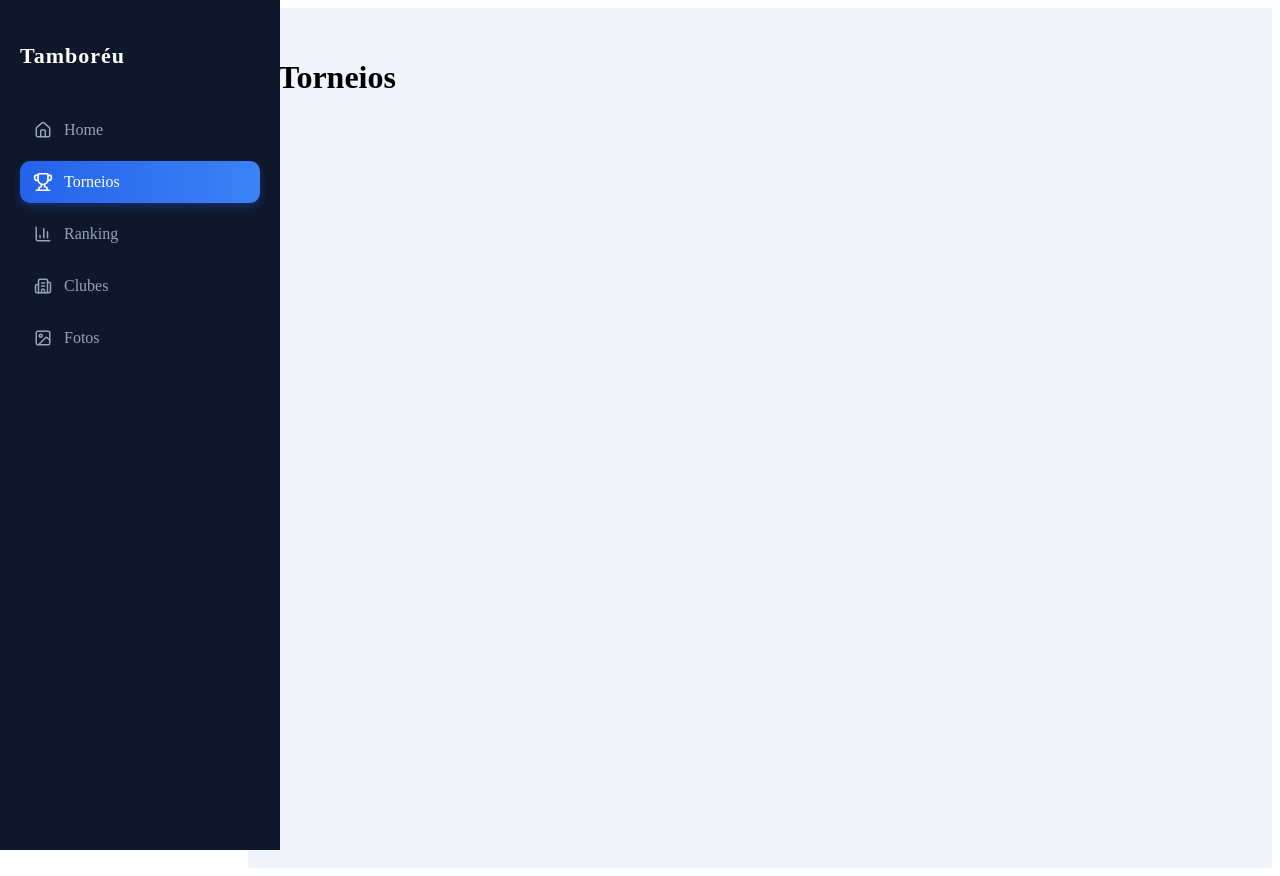
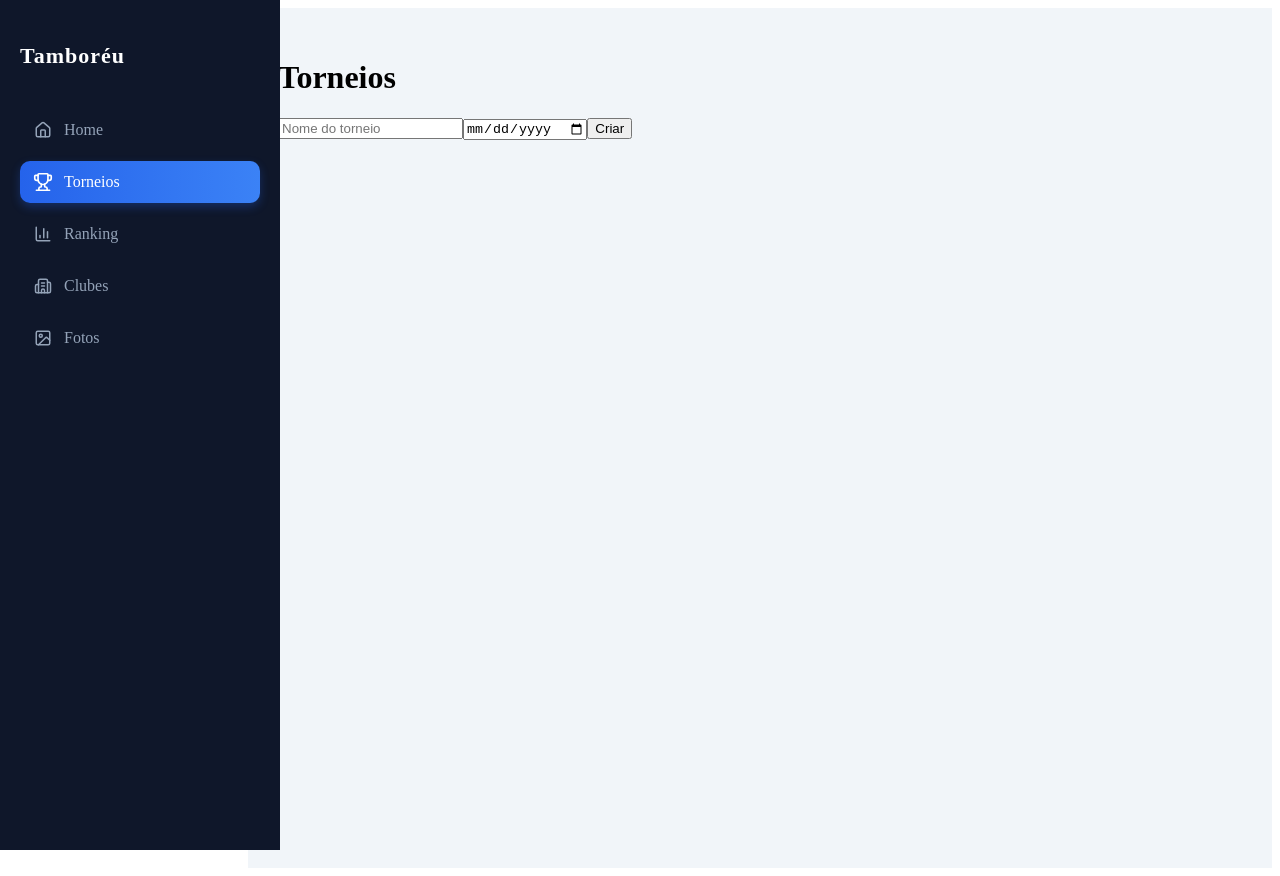
Before and after one commit to arthurantunes94/ProjetoTamboreuTorneios, a React (Vite) app in the folder torneio-tamboreu/: page /torneios in a window 1280 px wide. Built offline with nearby package versions, Linux system fonts and the light colour scheme; sample sign-in values are in the browser's storage.

Commit message:
Incio desenvolvimento CRUD de torneios

```diff
--- /dev/null
+++ b/torneio-tamboreu/src/components/torneios/TorneioForm.jsx
@@ -0,0 +1,39 @@
+import { useState } from "react";
+
+export default function TorneioForm({ addTorneio, editing, updateTorneio }) {
+  const [nome, setNome] = useState(editing ? editing.nome : "");
+  const [data, setData] = useState(editing ? editing.data : "");
+
+  function handleSubmit(e) {
+    e.preventDefault();
+
+    if (!nome || !data) return;
+
+    if (editing) {
+      updateTorneio({ ...editing, nome, data });
+    } else {
+      addTorneio({ nome, data });
+    }
+
+    setNome("");
+    setData("");
+  }
+
+  return (
+    <form onSubmit={handleSubmit}>
+      <input
+        placeholder="Nome do torneio"
+        value={nome}
+        onChange={(e) => setNome(e.target.value)}
+      />
+
+      <input
+        type="date"
+        value={data}
+        onChange={(e) => setData(e.target.value)}
+      />
+
+      <button type="submit">{editing ? "Atualizar" : "Criar"}</button>
+    </form>
+  );
+}
--- /dev/null
+++ b/torneio-tamboreu/src/components/torneios/TorneioList.jsx
@@ -0,0 +1,13 @@
+export default function TorneioList({ torneios, deleteTorneio, startEdit }) {
+  return (
+    <div>
+      {torneios.map((t) => (
+        <div key={t.id}>
+          <strong>{t.nome}</strong> - {t.data}
+          <button onClick={() => startEdit(t)}>Editar</button>
+          <button onClick={() => deleteTorneio(t.id)}>Excluir</button>
+        </div>
+      ))}
+    </div>
+  );
+}
--- a/torneio-tamboreu/src/pages/Torneios.jsx
+++ b/torneio-tamboreu/src/pages/Torneios.jsx
@@ -1,3 +1,44 @@
+import { useState } from "react";
+import TorneioForm from "../components/torneios/TorneioForm";
+import TorneioList from "../components/torneios/TorneioList";
+
 export default function Torneios() {
-  return <h1>Torneios</h1>;
+  const [torneios, setTorneios] = useState([]);
+  const [editing, setEditing] = useState(null);
+
+  function addTorneio(torneio) {
+    setTorneios([...torneios, { ...torneio, id: Date.now() }]);
+  }
+
+  function deleteTorneio(id) {
+    setTorneios(torneios.filter((t) => t.id !== id));
+  }
+
+  function startEdit(torneio) {
+    setEditing(torneio);
+  }
+
+  function updateTorneio(updated) {
+    setTorneios(torneios.map((t) => (t.id === updated.id ? updated : t)));
+    setEditing(null);
+  }
+
+  return (
+    <div>
+      <h1>Torneios</h1>
+
+      <TorneioForm
+        key={editing ? editing.id : "new"}
+        addTorneio={addTorneio}
+        editing={editing}
+        updateTorneio={updateTorneio}
+      />
+
+      <TorneioList
+        torneios={torneios}
+        deleteTorneio={deleteTorneio}
+        startEdit={startEdit}
+      />
+    </div>
+  );
 }
```
